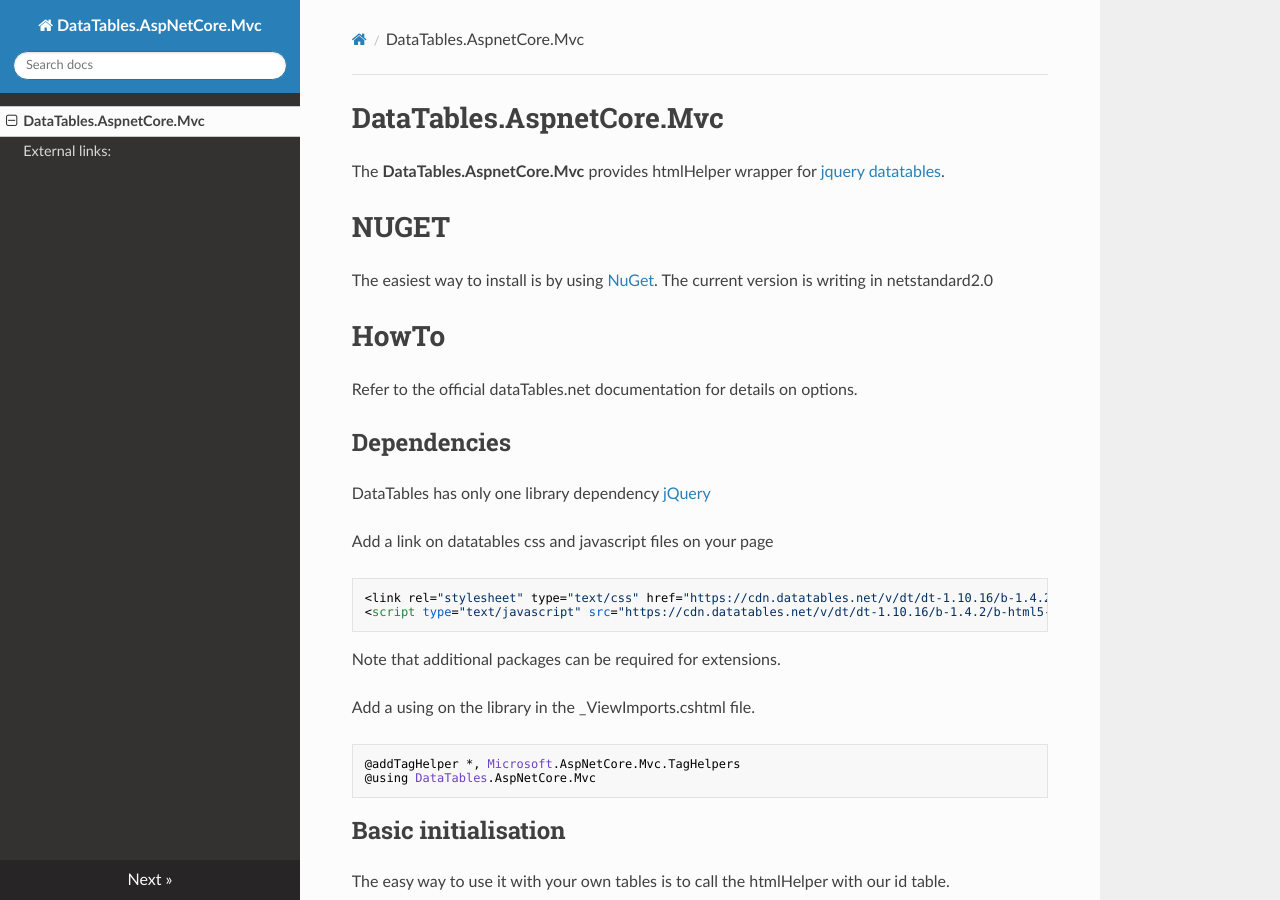
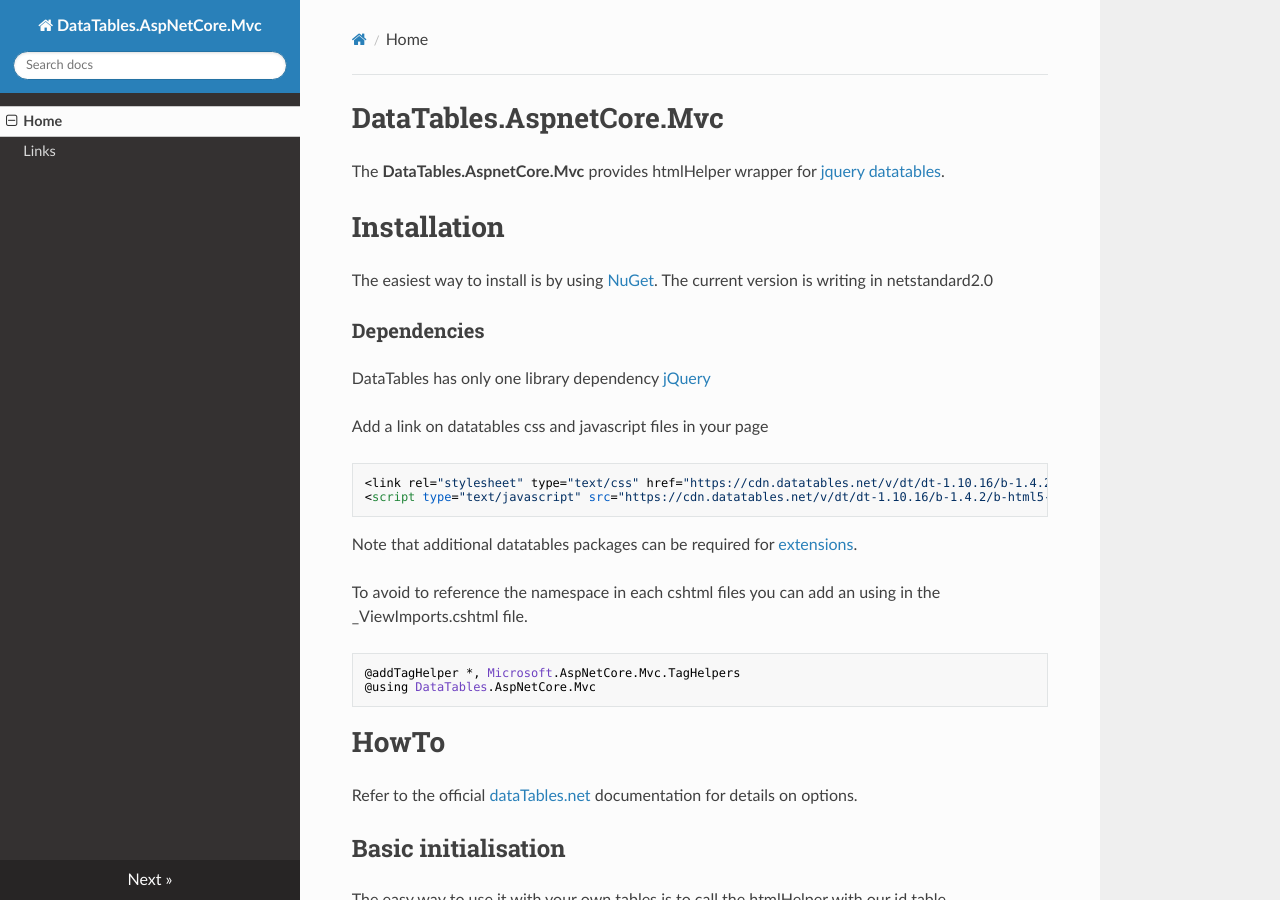
Before and after one commit to LZorglub/DataTables.AspnetCore.Mvc, an MkDocs documentation site: the page built from docs/index.md, in a window 1280 px wide and 900 px high. Built offline with MkDocs 1.6.1, drawn with Linux system fonts in a browser that asks for light colours; nearby versions of some CDN libraries; old or Windows-style settings are respelled for this version of MkDocs.

````diff
--- a/docs/index.md
+++ b/docs/index.md
@@ -1,28 +1,28 @@
 # DataTables.AspnetCore.Mvc
 The **DataTables.AspnetCore.Mvc** provides htmlHelper wrapper for [jquery datatables](https://datatables.net/).
 
-# NUGET
+# Installation
 The easiest way to install is by using [NuGet](https://www.nuget.org/packages/DataTables.AspnetCore.Mvc/). The current version is writing in netstandard2.0
 
-# HowTo
-Refer to the official dataTables.net documentation for details on options.
-
-## Dependencies
+### Dependencies
 DataTables has only one library dependency [jQuery](https://jquery.com)
 
-Add a link on datatables css and javascript files on your page
+Add a link on datatables css and javascript files in your page
 
 ```javascript
 <link rel="stylesheet" type="text/css" href="https://cdn.datatables.net/v/dt/dt-1.10.16/b-1.4.2/b-html5-1.4.2/b-print-1.4.2/sl-1.2.3/datatables.min.css" />
 <script type="text/javascript" src="https://cdn.datatables.net/v/dt/dt-1.10.16/b-1.4.2/b-html5-1.4.2/b-print-1.4.2/sl-1.2.3/datatables.min.js"></script>
 ```
-Note that additional packages can be required for extensions.
+Note that additional datatables packages can be required for [extensions](https://datatables.net/extensions/index).
 
-Add a using on the library in the _ViewImports.cshtml file.
+To avoid to reference the namespace in each cshtml files you can add an using in the _ViewImports.cshtml file.
 ```javascript
 @addTagHelper *, Microsoft.AspNetCore.Mvc.TagHelpers
 @using DataTables.AspNetCore.Mvc
 ```
+
+# HowTo
+Refer to the official [dataTables.net](https://datatables.net/) documentation for details on options.
 
 ## Basic initialisation
 The easy way  to use it with your own tables is to call the htmlHelper with our id table.
--- a/mkdocs.yml
+++ b/mkdocs.yml
@@ -1,2 +1,5 @@
 site_name: DataTables.AspNetCore.Mvc
 theme: readthedocs
+pages:
+  - Home: index.md
+  - Links: links.md
````
Also changed, not shown: README.md (+6 -1 lines), docs/links.md (+1 -1 lines), 5 other files.
